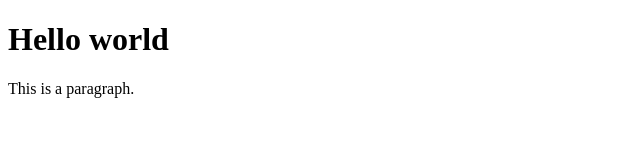
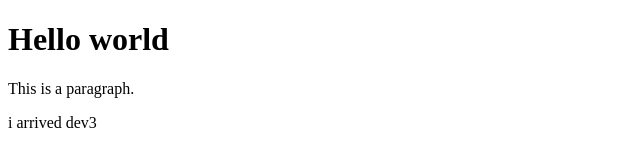
Before and after one commit to wailinnaing432019/testing, a plain HTML site: page index.html in a window 1280 px wide. Shown: the whole page, without its empty margins (0-640 px from the left). Drawn offline with Linux system fonts and the light colour scheme.

Commit message:
dev3 first commit

```diff
--- a/index.html
+++ b/index.html
@@ -1,12 +1,16 @@
 <!DOCTYPE html>
 <html lang="en">
+
 <head>
     <meta charset="UTF-8">
     <meta name="viewport" content="width=device-width, initial-scale=1.0">
     <title>Document</title>
 </head>
+
 <body>
     <h1>Hello world</h1>
     <p>This is a paragraph.</p>
+    <p>i arrived dev3</p>
 </body>
+
 </html>
```
